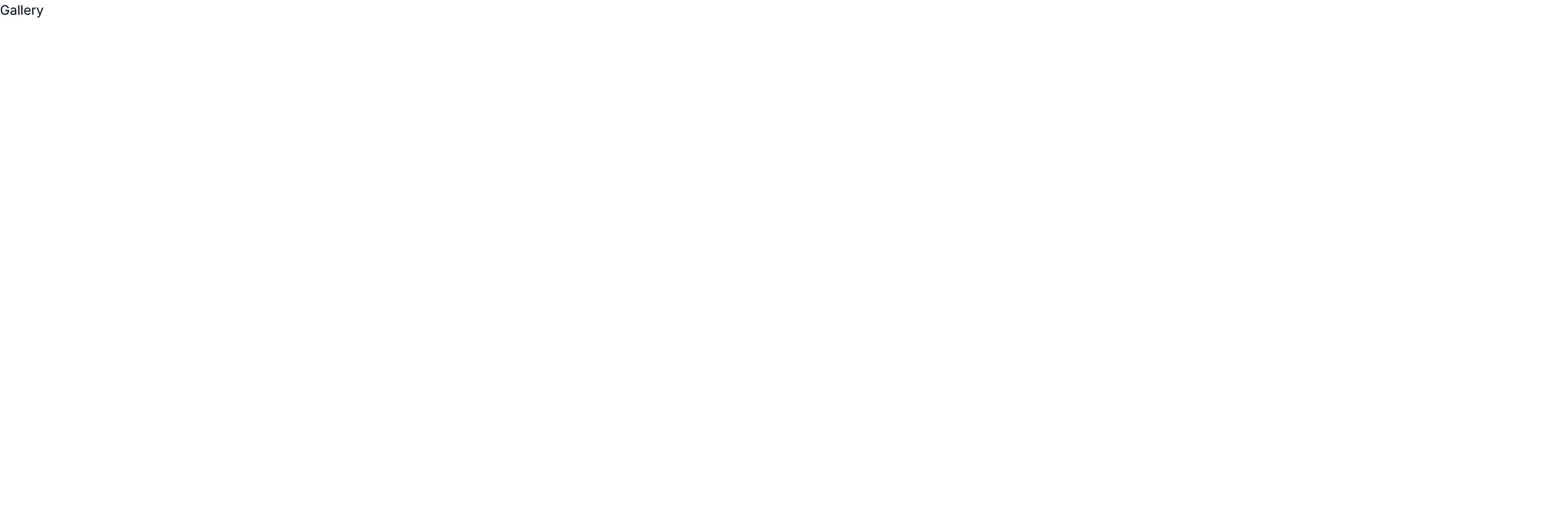
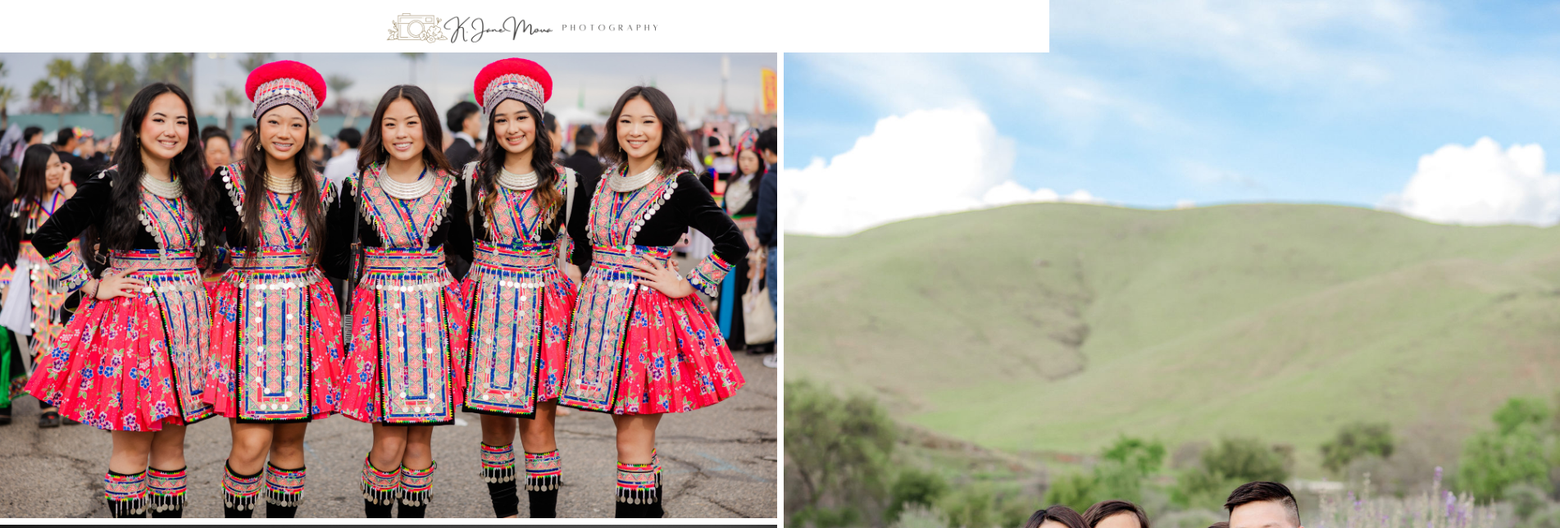
Before and after one commit to mouakiang/kjanemoua, a Next.js app: page /gallery in a window 1280 px wide. Shown: the top 644 px of the page at 82% size, 1903 px wide, since content can reach past the window. Built offline with nearby package versions, Linux system fonts and the light colour scheme.

Commit message:
Masonry gallery added

```diff
--- a/app/components/logo/index.tsx
+++ b/app/components/logo/index.tsx
@@ -1,9 +1,11 @@
 import Image from 'next/image';
+import Link from 'next/link';
 
 export default function Logo() {
     return (
         <main>
             <div className="fixed top-0 left-0 right-0 bg-white z-50 flex items-center justify-center h-10 md:h-16 pb-4">
+                <Link href="/" passHref>
                     <Image
                         src="/photography.png"
                         width={350}
@@ -11,6 +13,7 @@ export default function Logo() {
                         alt="Logo of Kjane Moua Photography"
                         className="sm:block sm:"
                     />
+                </Link>
             </div>
         </main>
     );
--- a/app/gallery/page.tsx
+++ b/app/gallery/page.tsx
@@ -1,10 +1,34 @@
+import * as React from 'react';
 import Image from 'next/image';
 import images from '../components/imageData/images.json';
+import { Box } from '@mui/material';
+import { ImageList } from '@mui/material';
+import { ImageListItem } from '@mui/material';
+import Logo from '../components/logo';
+import Footer from '../components/footer';
 
 export default function Gallery() {
     return (
         <main>
-            <h1>Gallery</h1>
+            <div>
+                <Logo />
+            </div>
+            <Box sx={{ width: 1903, height: 500 }}>
+                <ImageList variant="masonry" cols={2} gap={8}>
+                    {images.map((image) => (
+                        <ImageListItem key={image.img}>
+                            <Image
+                                src={image.img}
+                                alt={image.title}
+                                width={1500}
+                                height={1500}
+                                layout="responsive"
+                                loading="lazy"
+                            />
+                        </ImageListItem>
+                    ))}
+                </ImageList>
+            </Box>
         </main>
     );
 }
```
Also changed, not shown: public/galleryimages/images6.jpg. Lines whose indentation alone changed are shown as unchanged.
